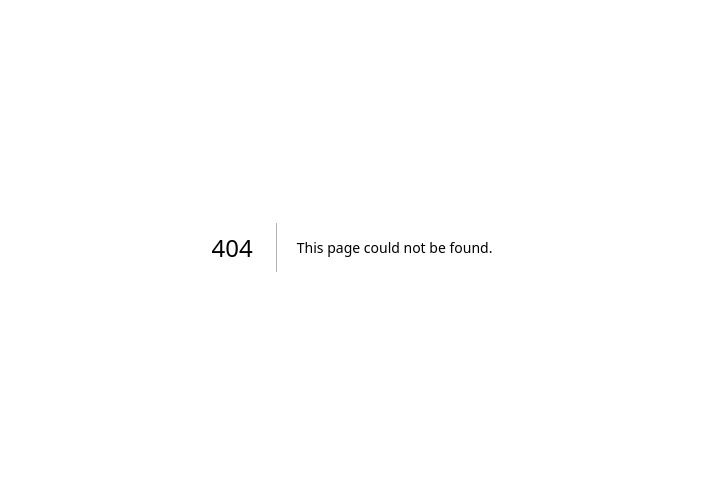
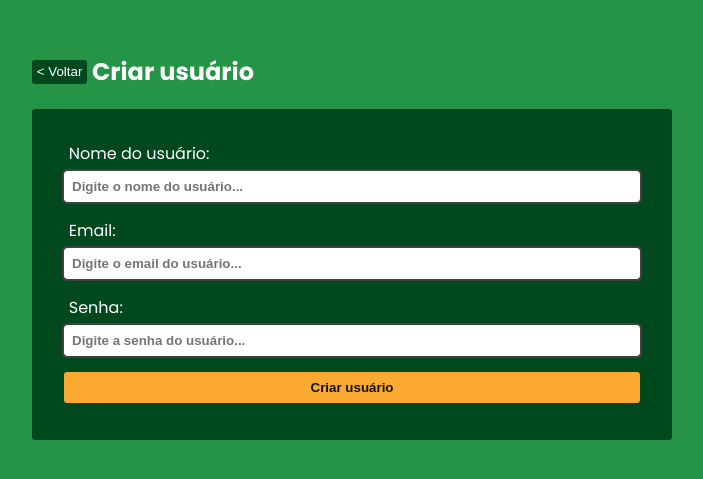
Before and after one commit to DavidGBbr/QQ_Dashboard, a Next.js app: page /users/new in a window 1280 px wide. Before the commit this address had no page. Shown: the part 153-632 px from the top of the page, without its empty margins (288-991 px from the left). Built offline with nearby package versions, Linux system fonts and the light colour scheme.

Commit message:
user creation page

```diff
--- /dev/null
+++ b/src/app/users/new/page.tsx
@@ -0,0 +1,50 @@
+import React from "react";
+import "../../../styles/form.css";
+
+const CreateUserPage = () => {
+  return (
+    <main className="container">
+      <div className="page-header">
+        <button className="button-green">{"< Voltar"}</button>
+        <h2>Criar usuário</h2>
+      </div>
+
+      <div className="form-wrapper">
+        <form action="" className="form-container">
+          <label htmlFor="username">
+            <span>Nome do usuário:</span>
+            <input
+              type="text"
+              name="username"
+              id="username"
+              placeholder="Digite o nome do usuário..."
+            />
+          </label>
+          <label htmlFor="email">
+            <span>Email:</span>
+            <input
+              type="email"
+              name="email"
+              id="email"
+              placeholder="Digite o email do usuário..."
+            />
+          </label>
+          <label htmlFor="password">
+            <span>Senha:</span>
+            <input
+              type="password"
+              name="password"
+              id="password"
+              placeholder="Digite a senha do usuário..."
+            />
+          </label>
+          <button type="submit" className="button-orange">
+            Criar usuário
+          </button>
+        </form>
+      </div>
+    </main>
+  );
+};
+
+export default CreateUserPage;
--- a/src/styles/form.css
+++ b/src/styles/form.css
@@ -1,8 +1,20 @@
+.form-wrapper {
+  background-color: #00481d;
+  padding: 2rem;
+  border-radius: 0.2rem;
+  min-width: 50vw;
+}
+
+.form-wrapper .form-container {
+  max-width: 100vw;
+}
+
 .form-container {
   width: 100%;
   max-width: 40vw;
   display: flex;
   align-items: center;
+  justify-content: center;
   flex-direction: column;
   gap: 1rem;
 }
@@ -21,6 +33,7 @@
 label {
   display: flex;
   flex-direction: column;
+  width: 100%;
 }
 
 span {
@@ -89,3 +102,23 @@ a {
   background-color: #c78627;
   color: #12131b;
 }
+
+.page-header {
+  min-width: 50vw;
+
+  display: flex;
+  gap: 0.3rem;
+  align-items: center;
+  color: #fff;
+}
+
+.page-header button {
+  background-color: #00481d;
+  color: white;
+  border: none;
+  outline: none;
+  padding: 0.3rem;
+  border-radius: 0.2rem;
+  transition: all 0.5s;
+  cursor: pointer;
+}
```
